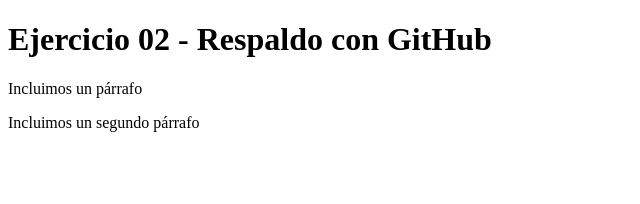
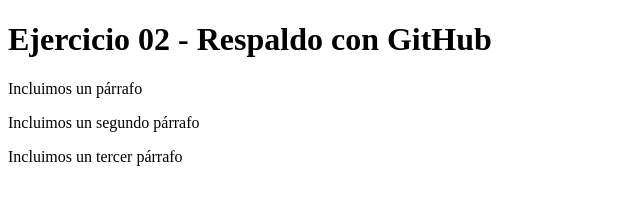
Before and after one commit to clperezp/OA_Ejercicio02_Respaldo, a plain HTML site: page index.html in a window 1280 px wide. Shown: the whole page, without its empty margins (0-640 px from the left). Drawn offline with Linux system fonts and the light colour scheme.

Commit message:
2nd modification

```diff
--- a/index.html
+++ b/index.html
@@ -8,5 +8,6 @@
 <h1>Ejercicio 02 - Respaldo con GitHub</h1>
 <p>Incluimos un párrafo</p>
 <p>Incluimos un segundo párrafo</p>
+<p>Incluimos un tercer párrafo</p>
 </body>
 </html>
```
